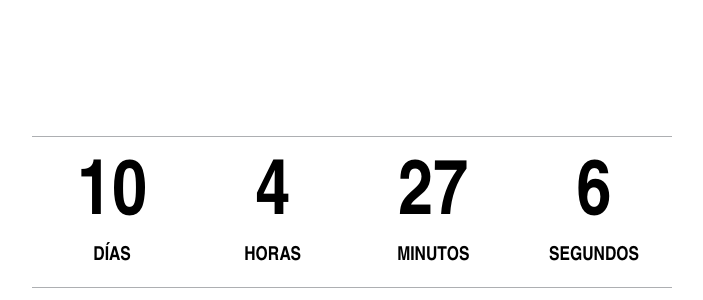
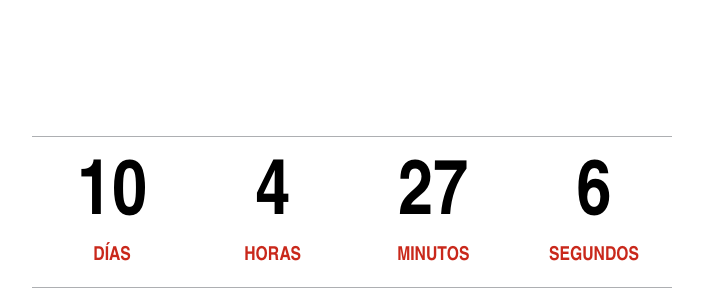
Before and after one commit to Nicokrr/countdownttransparente---ONGRAVITY, a plain HTML site: page index.html in a window 1280 px wide. Shown: the part 196-496 px from the top of the page, without its empty margins (296-999 px from the left). Drawn offline with nearby package versions, Linux system fonts and the light colour scheme.

Commit message:
Update style.css

```diff
--- a/style.css
+++ b/style.css
@@ -33,7 +33,7 @@ ul#countdown li {
 }
 
 ul#countdown li .label {
-  color: #000000;
+  color: #c9281b;
   font-size: 1.5vw;
   text-transform: uppercase;
 }
```
